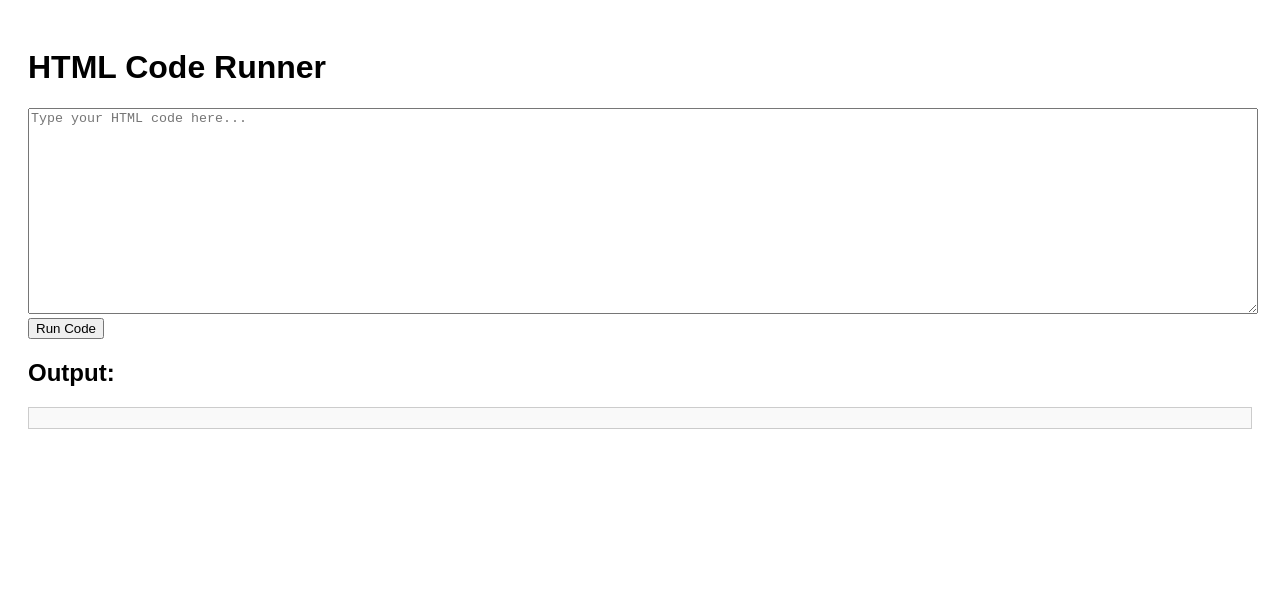
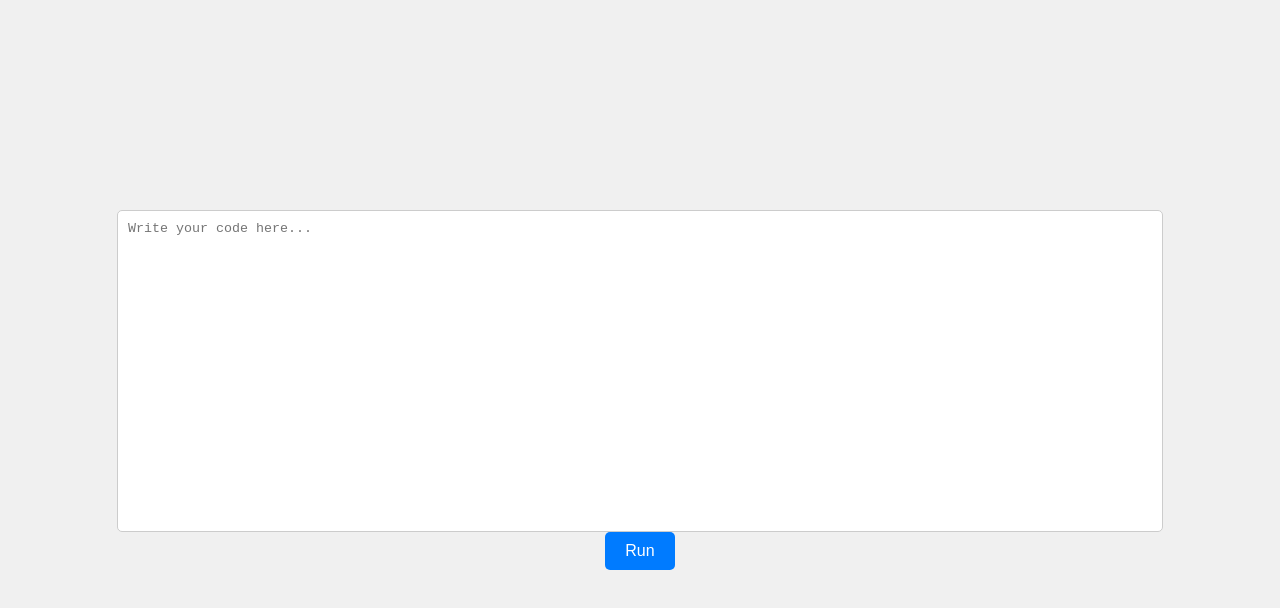
Before and after one commit to ZEEPZ/ZEEPZ.github.io, a plain HTML site: page index.html in a window 1280 px wide. Drawn offline with Linux system fonts and the light colour scheme.

Commit message:
Update index.html

```diff
--- a/index.html
+++ b/index.html
@@ -1,39 +1,79 @@
-<!-- public/index.html -->
 <!DOCTYPE html>
 <html lang="en">
 <head>
     <meta charset="UTF-8">
     <meta name="viewport" content="width=device-width, initial-scale=1.0">
-    <title>HTML Runner</title>
+    <title>Fullscreen Code Runner</title>
     <style>
         body {
             font-family: Arial, sans-serif;
-            padding: 20px;
+            display: flex;
+            flex-direction: column;
+            justify-content: center;
+            align-items: center;
+            height: 100vh;
+            margin: 0;
+            background-color: #f0f0f0;
         }
-        textarea {
-            width: 100%;
-            height: 200px;
+        #runButton {
+            padding: 10px 20px;
+            font-size: 16px;
+            cursor: pointer;
+            border: none;
+            background-color: #007BFF;
+            color: white;
+            border-radius: 5px;
+            margin-bottom: 20px;
         }
-        #output {
+        #codeInput {
+            width: 80%;
+            height: 300px;
             border: 1px solid #ccc;
+            border-radius: 5px;
             padding: 10px;
-            margin-top: 20px;
-            background-color: #f9f9f9;
+            display: block; /* Show by default */
+            resize: none; /* Disable resizing */
         }
     </style>
 </head>
 <body>
-    <h1>HTML Code Runner</h1>
-    <textarea id="codeInput" placeholder="Type your HTML code here..."></textarea>
-    <button onclick="runCode()">Run Code</button>
-    <h2>Output:</h2>
-    <div id="output"></div>
+    <textarea id="codeInput" placeholder="Write your code here..."></textarea>
+    <button id="runButton">Run</button>
 
     <script>
-        function runCode() {
-            const code = document.getElementById('codeInput').value;
-            document.getElementById('output').innerHTML = code;
+        const runButton = document.getElementById('runButton');
+        const codeInput = document.getElementById('codeInput');
+
+        // Function to go full screen
+        function goFullscreen() {
+            if (document.documentElement.requestFullscreen) {
+                document.documentElement.requestFullscreen();
+            } else if (document.documentElement.mozRequestFullScreen) { // Firefox
+                document.documentElement.mozRequestFullScreen();
+            } else if (document.documentElement.webkitRequestFullscreen) { // Chrome, Safari and Opera
+                document.documentElement.webkitRequestFullscreen();
+            } else if (document.documentElement.msRequestFullscreen) { // IE/Edge
+                document.documentElement.msRequestFullscreen();
+            }
         }
+
+        // Event listener for "Run" button
+        runButton.addEventListener('click', function() {
+            goFullscreen();
+            codeInput.style.display = 'none'; // Hide the textbox after clicking Run
+            runButton.style.display = 'none'; // Hide the button
+        });
+
+        // Event listener for the ESC key
+        document.addEventListener('keydown', (event) => {
+            if (event.key === "Escape") {
+                if (document.fullscreenElement) {
+                    document.exitFullscreen();
+                }
+                codeInput.style.display = 'block'; // Show the textbox again
+                runButton.style.display = 'block'; // Show the button again
+            }
+        });
     </script>
 </body>
 </html>
```
